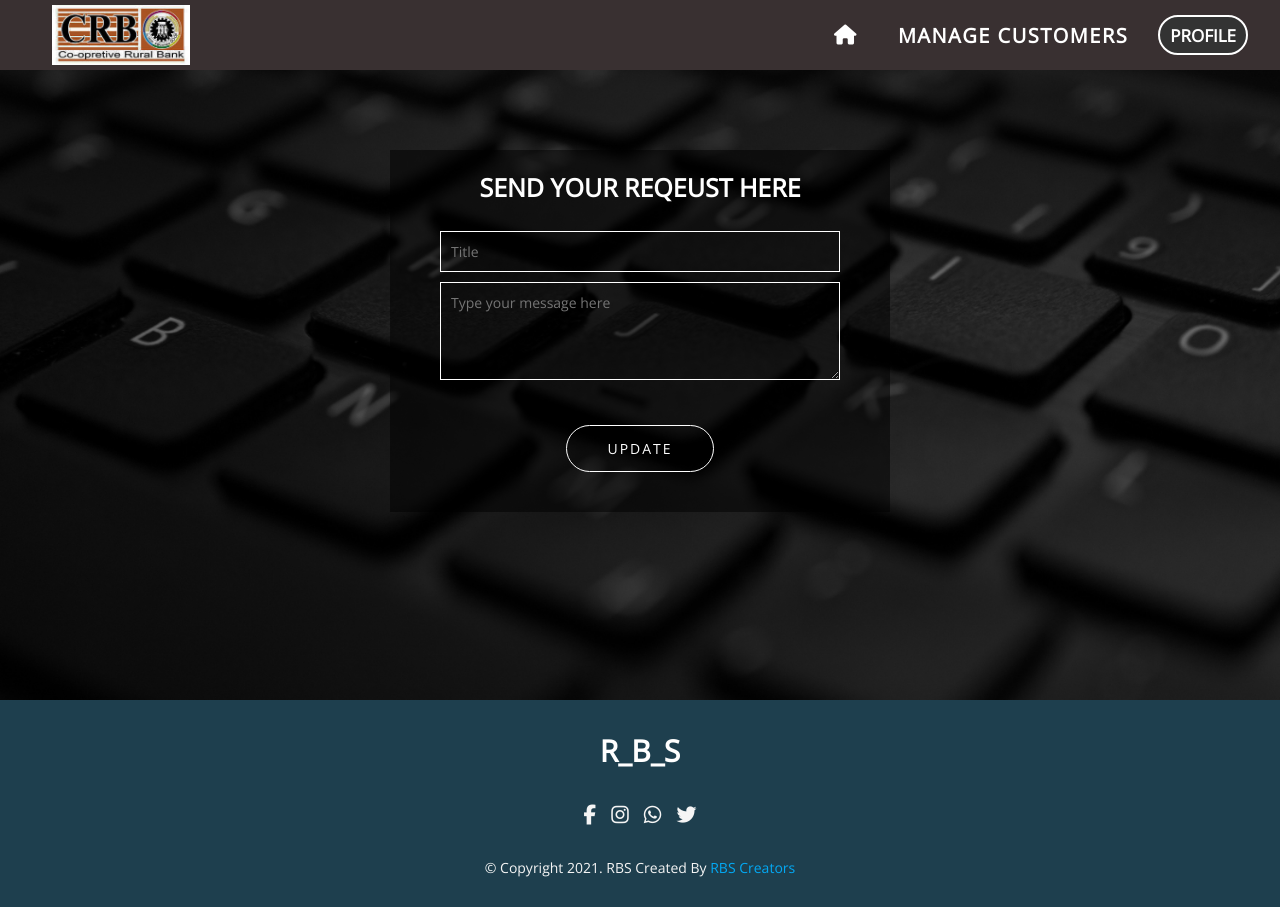
After one commit to dulakshanwije/rural_bank_system_final, a PHP site: page /bank_requests.php in a window 1280 px wide. The commit adds this page. Run offline with PHP 8.4, Linux system fonts and the light colour scheme; the visitor is signed in with stand-in values (Sample User, id 1); some libraries are stand-ins or nearby versions.

Commit message:
Bank can send requests to admin

```diff
--- a/bank_home.php
+++ b/bank_home.php
@@ -107,7 +107,7 @@ if (!isset($_SESSION["crnt_b_id"])){
             <div class="bank-image-txt-holder">
                 <h4>MANAGE YOUR <span class="blue-colored-text">BANK</span></h4>
                 <p>Update your given bank details if you have done a specific change in regard of the bank.</p>
-                <button >Request an Update</button>
+                <button onclick="window.open('bank_requests.php','_self');">Request an Update</button>
             </div>
         </div>
 
--- /dev/null
+++ b/bank_requests.php
@@ -0,0 +1,141 @@
+<!DOCTYPE html>
+
+<?php
+    require_once("db_conn.php");
+
+    if (!isset($_SESSION["crnt_b_id"])){
+        header("Location: bank_login.php?error=Please Login First!");
+    }
+    $current_bank_id = $_SESSION["crnt_b_id"];
+?>
+
+<html>
+
+<head>
+    <title>Bank Requests</title>
+
+
+    <!-- Meta Tags -->
+    <meta charset="UTF-8">
+    <meta http-equiv="X-UA-Compatible" content="IE=edge">
+    <meta name="viewport" content="width=device-width, initial-scale=1.0">
+
+    <!-- font awsome library -->
+    <script src="https://kit.fontawesome.com/d50e96d6ab.js" crossorigin="anonymous"></script>
+    <link rel="stylesheet" href="stylesheet.css">
+    <script src="script.js"></script>
+    <link rel="shortcut icon" href="images/favicon.ico" type="image/x-icon">
+    <link rel="icon" href="images/favicon.ico" type="image/x-icon">
+    <link rel="stylesheet" href="login_box.css">
+
+    <style>
+        option{
+            color :white;
+            background-color:black;
+        }
+        .contact-section{
+            padding-top:150px;
+        }
+    </style>
+
+</head>
+
+<body>
+
+<!-- Navigation Bar -->
+<div class="nav-pc-part">
+    <div class="topnavbar">
+        <div class="nav-col-25">
+            <a href="index.html"><img src="images/rbs_logo.png" alt="logo"></a>
+        </div>
+        <div class="nav-col-75">
+            <div class="nav-menu">
+                <a href="bank_home.php" class="menu-item-txt"><i class="fas fa-home"></i></a>
+                <a href="bank_manage_customers.php" class="menu-item-txt">MANAGE CUSTOMERS</a>
+                <button class="menu-item-btn" onclick="myFunction3()" id="pc-signin-btn">Profile</button>
+            </div>
+        </div>
+    </div>
+    <div class="pc-signin" id="pc-signin">
+        <h3>Logged in as : </h3>
+        <?php
+
+        echo("<p>Bank : ".$_SESSION["crnt_b_address"]."</p>");
+        echo("<p>District : ".$_SESSION["crnt_b_district"]."</p>");
+        echo("<p>ID : ".$_SESSION["crnt_b_id"]."</p>");
+
+        ?>
+        <input type="button" value="Sign Out" onclick="window.open('bank_logout.php', '_self');">
+    </div>
+</div>
+
+<div class="nav-responsive-part">
+    <div class="topnavbar-res">
+        <div onclick="myFunction()">
+            <i class="fas fa-bars menu-icon" id="menu-icon"></i>
+        </div>
+        <div class="menu-logo">
+            <a href="index.html"><img src="images/rbs_logo.png" alt=""></a>
+        </div>
+        <div onclick="myFunction2()">
+            <i class="fas fa-user user-icon" id="user-icon"></i>
+        </div>
+    </div>
+    <div class="dropdown-menu" id="dropdown-menu">
+        <a href="bank_home.php">BANK HOME</a>
+        <a href="bank_manage_customers.php">MANAGE CUSTOMERS</a>
+    </div>
+    <div class="dropdown-signin" id="dropdown-signin">
+        <h3>Logged in as : </h3>
+        <?php
+
+        echo("<p>Bank : ".$_SESSION["crnt_b_address"]."</p>");
+        echo("<p>District : ".$_SESSION["crnt_b_district"]."</p>");
+        echo("<p>ID : ".$_SESSION["crnt_b_id"]."</p>");
+
+        ?>
+        <input type="button" value="Sign Out" onclick="window.open('bank_logout.php', '_self');">
+    </div>
+</div>
+
+
+<!-- Login Form -->
+<div class="contact-section" id="customer-login-section">
+    <div class="contact-form-container">
+        <div class="contact-form">
+            <h3>SEND YOUR REQEUST HERE</h3><br>
+            <form action="bank_requests_processor.php" method="POST">
+                <div class="contact-form-inputs">
+                <?php if (isset($_GET['error'])) { ?>
+                    <p class="error"><?php echo $_GET['error']; ?>
+                    </p>
+                <?php } ?>
+                    <input type="text" name = "bank_req_title" placeholder="Title" class="contact-txt">
+                    <textarea name="bank_req_info" id="" cols="30" rows="4" class="contact-txt" placeholder="Type your message here"></textarea>
+                    <input type="submit" value="Update" class="contact-btn">
+                </div>
+            </form>
+        </div>
+    </div>
+</div>
+
+<!-- footer -->
+
+<div class="footer">
+        <h1>R_B_S</h1>
+        <div class="footer-icons">
+            <p>
+                <i class="fab fa-facebook-f"></i>
+                <i class="fab fa-instagram"></i>
+                <i class="fab fa-whatsapp"></i>
+                <i class="fab fa-twitter"></i>
+            </p>
+        </div>
+        <p>&copy; Copyright 2021. RBS Created By <a href="#about"><span class="blue-colored-text">RBS
+                    Creators</span></a>
+        </p>
+    </div>
+
+</body>
+
+</html>
```
Also changed, not shown: bank_requests_processor.php (added, +27 -0 lines).
